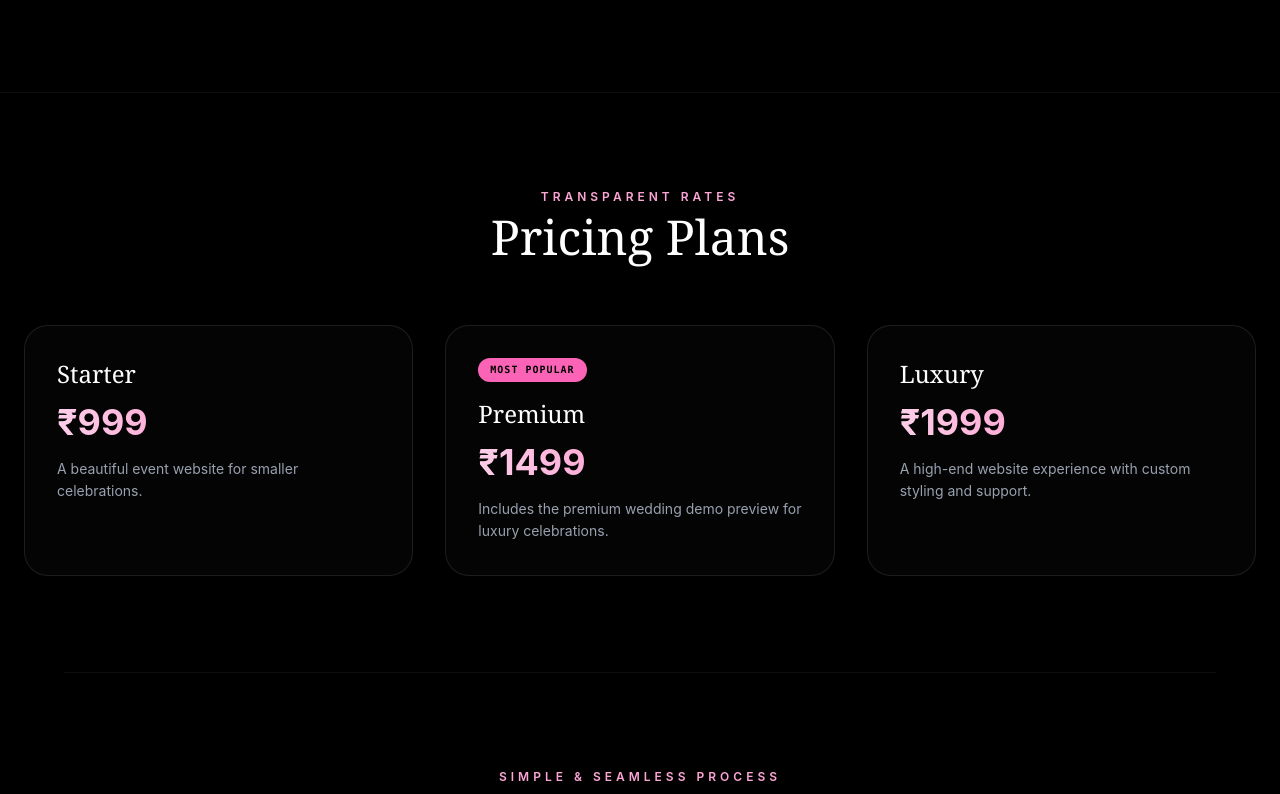
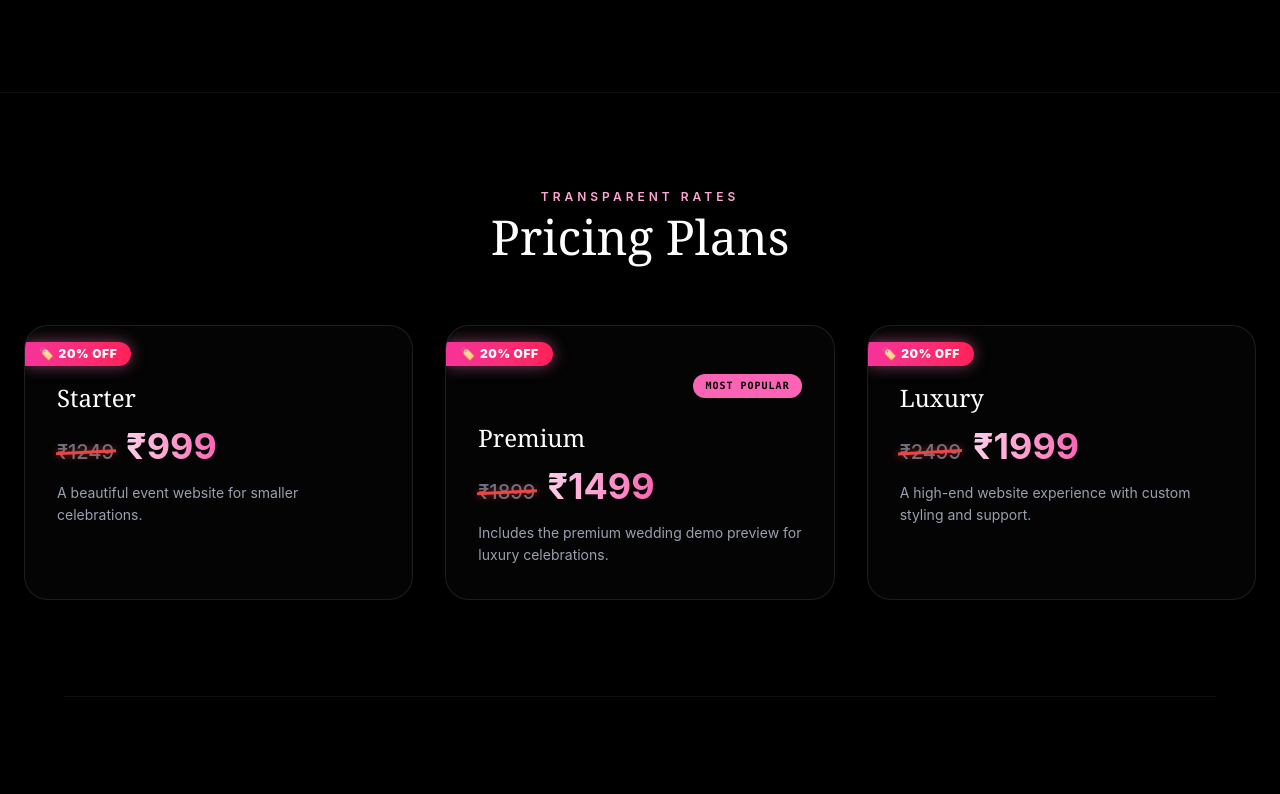
Before and after one commit to ELDRIN23/event-website, a React (Vite) app: page / in a window 1280 px wide. Shown: the part 1642-2436 px from the top of the page. Built offline with nearby package versions, Linux system fonts and the light colour scheme.

Commit message:
updated app.jsx bg animation

```diff
--- a/src/App.jsx
+++ b/src/App.jsx
@@ -118,22 +118,29 @@ export default function App() {
     },
   ];
 
+  // ALL PLANS SET TO FLAT 20% DISCOUNT WITH EXPLICIT DUMMY & ACTUAL PRICES
   const plans = [
     {
       title: "Starter",
+      originalPrice: "₹1249",
       price: "₹999",
+      discount: "20% OFF",
       description: "A beautiful event website for smaller celebrations.",
     },
     {
       title: "Premium",
+      originalPrice: "₹1899",
       price: "₹1499",
+      discount: "20% OFF",
       description:
         "Includes the premium wedding demo preview for luxury celebrations.",
       highlight: true,
     },
     {
       title: "Luxury",
+      originalPrice: "₹2499",
       price: "₹1999",
+      discount: "20% OFF",
       description:
         "A high-end website experience with custom styling and support.",
     },
@@ -171,11 +178,11 @@ export default function App() {
   ];
 
   const launchOfferText =
-    "!! 🎉 LAUNCH OFFER — GET 10% OFF ON ALL EVENT WEBSITE CATEGORIES • WEDDINGS • ENGAGEMENTS • BIRTHDAYS • BAPTISMS • HOLY COMMUNIONS • ANNIVERSARIES • BOOK NOW & SAVE • LIMITED TIME OFFER • GRAB IT NOW • !!";
+    "!! 🎉 LAUNCH OFFER — GET FLAT 20% OFF ON ALL EVENT WEBSITE CATEGORIES • WEDDINGS • ENGAGEMENTS • BIRTHDAYS • BAPTISMS • HOLY COMMUNIONS • ANNIVERSARIES • BOOK NOW & SAVE • LIMITED TIME OFFER • GRAB IT NOW • !!";
 
   return (
     <div className="bg-[#000000] text-white min-h-screen relative selection:bg-pink-500 selection:text-black overflow-x-hidden">
-      {/* CSS KEYFRAMES FOR HARDWARE-ACCELERATED MOBILE MARQUEE */}
+      {/* CSS KEYFRAMES FOR HARDWARE-ACCELERATED MOBILE MARQUEE & STRIKE-THROUGH ANIMATION */}
       <style>{`
         @keyframes smoothMarquee {
           0% { transform: translate3d(0, 0, 0); }
@@ -186,6 +193,26 @@ export default function App() {
           width: max-content;
           will-change: transform;
           animation: smoothMarquee 22s linear infinite;
+        }
+
+        @keyframes drawStrike {
+          0% { width: 0%; }
+          100% { width: 105%; }
+        }
+        .animated-strike {
+          position: relative;
+          display: inline-block;
+        }
+        .animated-strike::after {
+          content: "";
+          position: absolute;
+          left: -2.5%;
+          top: 50%;
+          height: 2.5px;
+          background: #ef4444; /* Vibrant red strike line */
+          box-shadow: 0 0 8px rgba(239, 68, 68, 0.8);
+          animation: drawStrike 0.8s cubic-bezier(0.65, 0, 0.35, 1) forwards;
+          transform: translateY(-50%) rotate(-3deg);
         }
       `}</style>
 
@@ -239,7 +266,7 @@ export default function App() {
         </BackgroundLines>
       </div>
 
-      {/* LAUNCH OFFER MARQUEE (GPU ACCELERATED, INSTANT START ON MOBILE) */}
+      {/* LAUNCH OFFER MARQUEE */}
       <section className="bg-gradient-to-r from-yellow-500 via-amber-400 to-yellow-500 py-3 relative z-10 shadow-[0_0_25px_rgba(245,158,11,0.3)] overflow-hidden">
         <div className="animate-smooth-marquee">
           <span
@@ -301,7 +328,7 @@ export default function App() {
         </div>
       </section>
 
-      {/* PRICING SECTION */}
+      {/* PRICING SECTION WITH 20% DISCOUNT RIBBON TAGS & STRIKE-THROUGH DUMMY PRICES */}
       <section className="py-16 md:py-24 px-4 sm:px-6 relative z-10 border-t border-white/5">
         <div className="text-center mb-12 md:mb-16">
           <p className="uppercase tracking-[4px] text-pink-300 text-xs font-semibold mb-2">
@@ -314,20 +341,32 @@ export default function App() {
         <div className="grid grid-cols-1 md:grid-cols-3 gap-8 max-w-7xl mx-auto items-stretch">
           {plans.map((plan, index) => (
             <div key={index} className="group [perspective:1000px] h-full">
-              <div className="h-full flex flex-col bg-[#050505]/90 backdrop-blur-sm border border-white/10 rounded-3xl p-6 sm:p-8 transition-all duration-500 [transform-style:preserve-3d] group-hover:[transform:rotateX(6deg)_translateZ(20px)] group-hover:border-pink-300/40 group-hover:shadow-[0_20px_40px_rgba(0,0,0,0.9)]">
+              <div className="relative h-full flex flex-col bg-[#050505]/90 backdrop-blur-sm border border-white/10 rounded-3xl p-6 sm:p-8 pt-10 sm:pt-12 transition-all duration-500 [transform-style:preserve-3d] group-hover:[transform:rotateX(6deg)_translateZ(20px)] group-hover:border-pink-300/40 group-hover:shadow-[0_20px_40px_rgba(0,0,0,0.9)] overflow-hidden">
+
+                {/* LEFT-SIDE 20% DISCOUNT RIBBON TAG */}
+                <div className="absolute top-4 left-0 bg-gradient-to-r from-pink-500 to-rose-500 text-white font-black text-[11px] sm:text-xs px-3.5 py-1 rounded-r-full shadow-[0_0_15px_rgba(244,114,182,0.5)] tracking-wider z-20 flex items-center gap-1">
+                  <span>🏷️</span> {plan.discount}
+                </div>
+
                 {plan.highlight && (
-                  <span className="text-[10px] font-mono tracking-widest uppercase bg-pink-400 text-black px-3 py-1 rounded-full font-bold mb-4 inline-block w-fit">
+                  <span className="text-[10px] font-mono tracking-widest uppercase bg-pink-400 text-black px-3 py-1 rounded-full font-bold mb-4 inline-block w-fit self-end">
                     Most Popular
                   </span>
                 )}
 
-                <h3 className="text-xl sm:text-2xl font-serif mb-3 text-white">
+                <h3 className="text-xl sm:text-2xl font-serif mb-3 text-white mt-2">
                   {plan.title}
                 </h3>
 
-                <p className="text-3xl sm:text-4xl font-bold bg-gradient-to-r from-pink-200 to-pink-400 bg-clip-text text-transparent mb-4">
-                  {plan.price}
-                </p>
+                {/* PRICE DISPLAY WITH ANIMATED STRIKE-THROUGH DUMMY PRICE */}
+                <div className="flex items-baseline gap-3 mb-4">
+                  <span className="animated-strike text-gray-500 text-lg sm:text-xl font-medium">
+                    {plan.originalPrice}
+                  </span>
+                  <span className="text-3xl sm:text-4xl font-bold bg-gradient-to-r from-pink-200 to-pink-400 bg-clip-text text-transparent">
+                    {plan.price}
+                  </span>
+                </div>
 
                 <p className="text-gray-400 text-xs sm:text-sm leading-relaxed flex-grow">
                   {plan.description}
```
